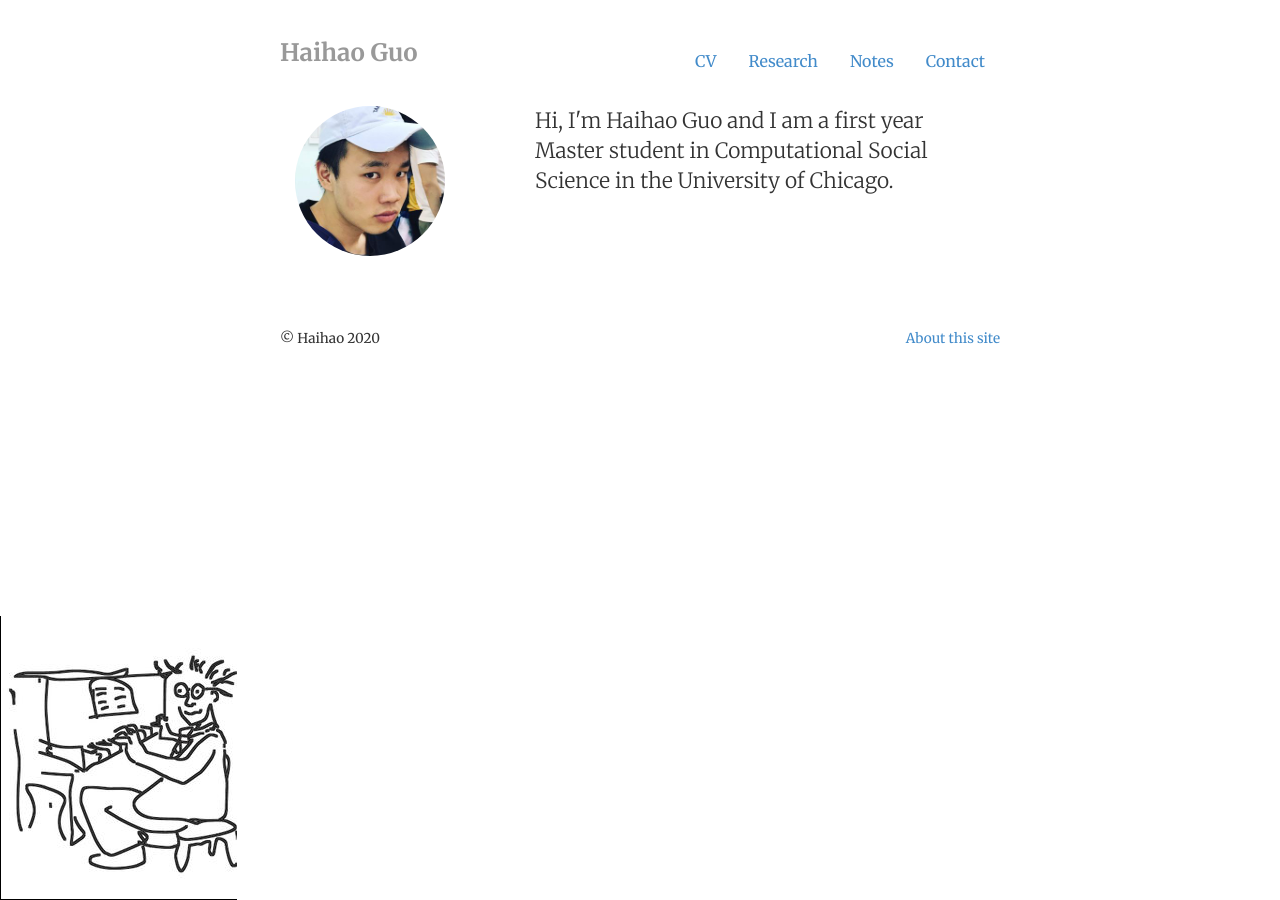
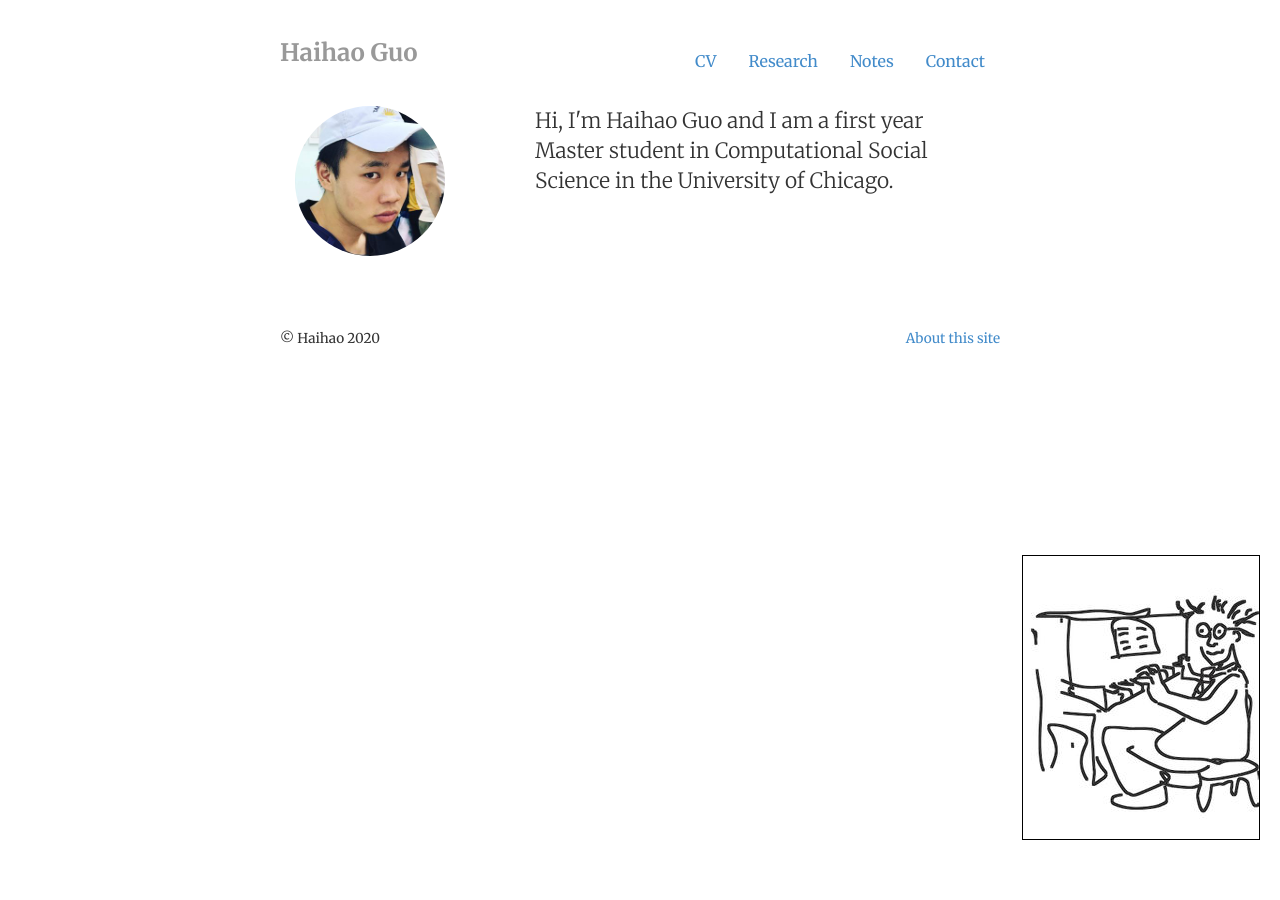
Before and after one commit to hihowme/hihowme.github.io, a Jekyll site: the page built from index.html, in a window 1280 px wide. Built offline with Jekyll 4.4.1, drawn with Linux system fonts in a browser that asks for light colours.

Commit message:
update again

```diff
--- a/_layouts/default.html
+++ b/_layouts/default.html
@@ -49,7 +49,7 @@
 
 
 		</body>
-		<div id="FloatDIV" style="position: absolute;bottom: 0px; border-left: activeborder 1px solid; border-bottom: activeborder 1px solid; border-left: activeborder 1px solid; border-bottom: activeborder 1px solid; z-index:9999">
+		<div style="position: fixed; bottom: 60px; right: 20px; border-right: activeborder 1px solid; border-top: activeborder 1px solid; border-left: activeborder 1px solid; border-bottom: activeborder 1px solid; z-index: 9999; ">
 		<img src="img/art.png" />
 	    </div>
 	</html>
```
